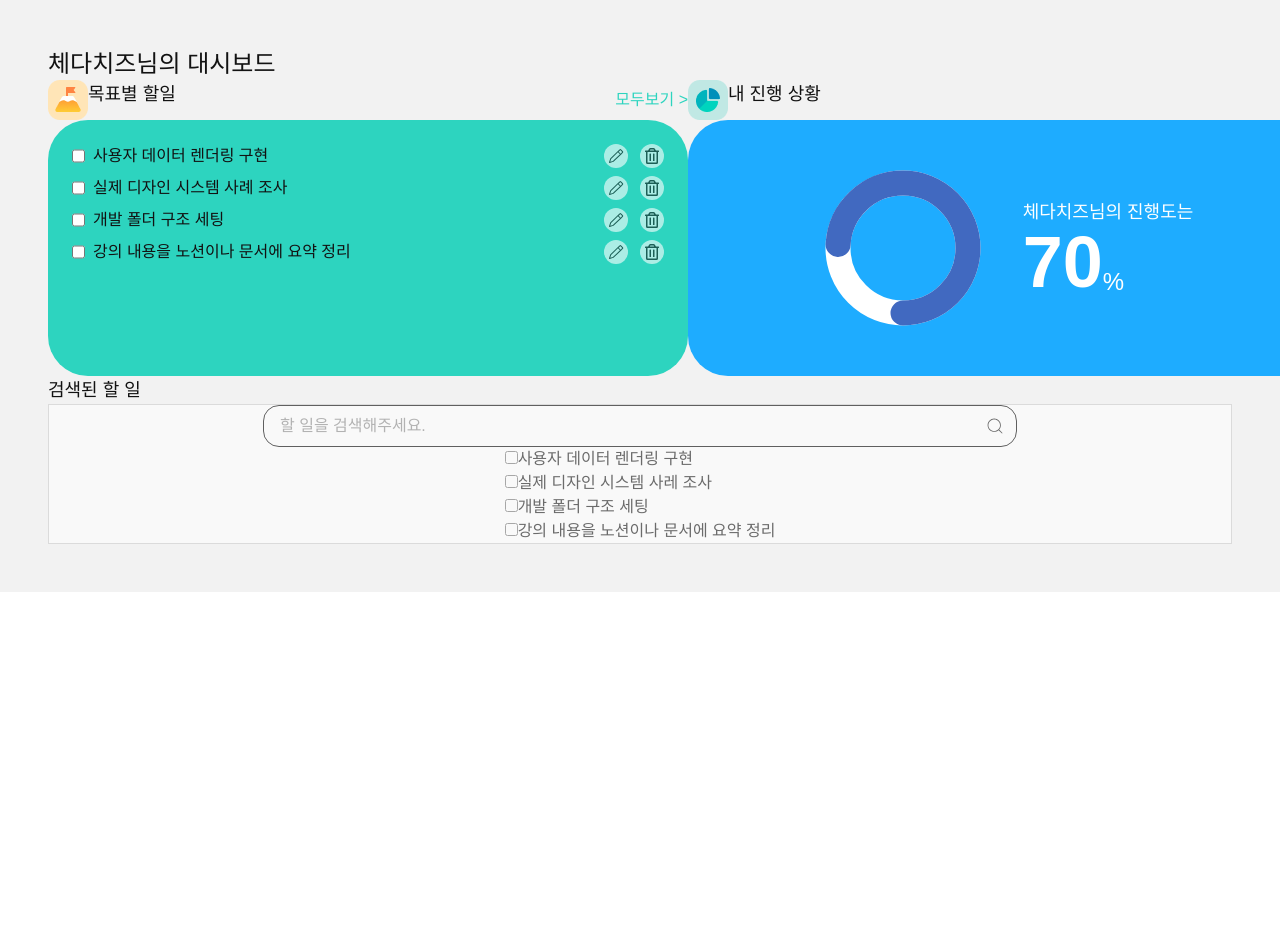
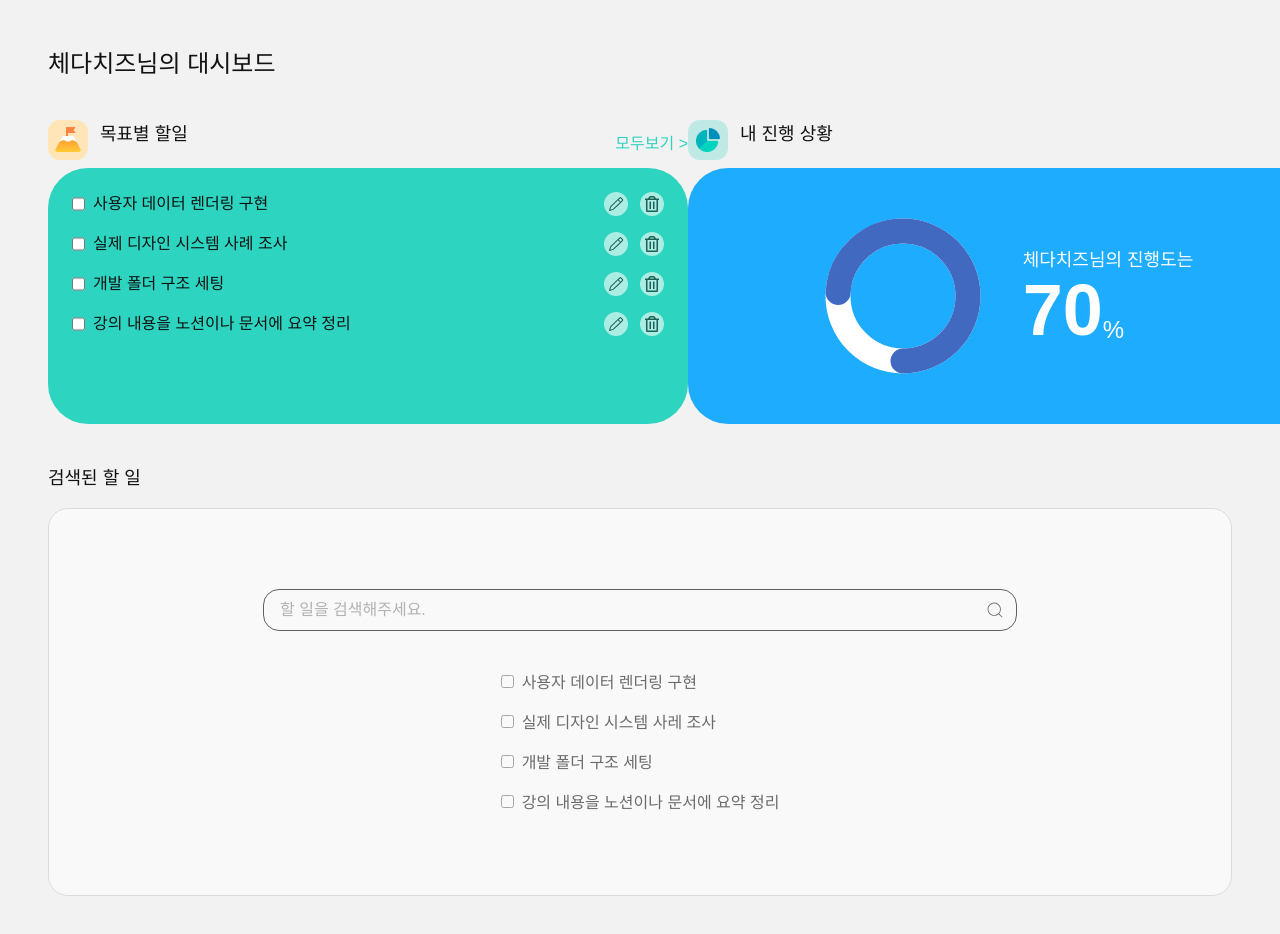
Before and after one commit to Todivo/Todivo, a Next.js app: page / in a window 1280 px wide. Shown: the top 934 px of the page. Before the commit the page ends 800 px from the top, so only its background shows below. Built offline with nearby package versions, Linux system fonts and the light colour scheme; a web font is replaced by a local one.

Commit message:
feat: 대시보드 마크업 수정 완료

```diff
--- a/src/app/components/Dashboard.tsx
+++ b/src/app/components/Dashboard.tsx
@@ -15,26 +15,27 @@ export default function Dashboard() {
 
   return (
     <>
-      <h2 className="text-2xl">체다치즈님의 대시보드</h2>
+      <h2 className="mb-10 text-2xl">체다치즈님의 대시보드</h2>
       <div className="flex items-center justify-between">
         <section>
           <div className="flex items-center justify-between">
-            <h2 className="flex text-lg">
+            <h2 className="mb-2 flex text-lg">
               <Image
                 width={40}
                 height={40}
                 src="/images/img_goal.png"
+                className="mr-3"
                 alt="목표 아이콘"
               />
               목표별 할일
             </h2>
-            <Link href="/" className="text-[#2DD4BF]">
+            <Link href="/" className="text-primary">
               모두보기 &gt;
             </Link>
           </div>
-          <div className="h-[256px] w-[640px] flex-1 rounded-[40px] bg-[#2DD4BF]">
+          <div className="h-[256px] w-[640px] flex-1 rounded-[40px] bg-primary">
             <ul className="p-6">
-              <li className="mb-2 flex">
+              <li className="mb-4 flex">
                 <input type="checkbox" className="mr-2" />
                 사용자 데이터 렌더링 구현
                 <div className="ml-auto flex gap-3">
@@ -46,7 +47,7 @@ export default function Dashboard() {
                   </button>
                 </div>
               </li>
-              <li className="mb-2 flex">
+              <li className="mb-4 flex">
                 <input type="checkbox" className="mr-2" />
                 실제 디자인 시스템 사례 조사
                 <div className="ml-auto flex gap-3">
@@ -58,7 +59,7 @@ export default function Dashboard() {
                   </button>
                 </div>
               </li>
-              <li className="mb-2 flex">
+              <li className="mb-4 flex">
                 <input type="checkbox" className="mr-2" />
                 개발 폴더 구조 세팅
                 <div className="ml-auto flex gap-3">
@@ -86,16 +87,17 @@ export default function Dashboard() {
           </div>
         </section>
         <section>
-          <h2 className="flex text-lg">
+          <h2 className="mb-2 flex text-lg">
             <Image
               width={40}
               height={40}
               src="/images/img_progress.png"
+              className="mr-3"
               alt="진행 아이콘"
             />
             내 진행 상황
           </h2>
-          <div className="flex h-[256px] w-[640px] flex-1 items-center justify-center gap-10 rounded-[40px] bg-[#1EACFF] p-6">
+          <div className="flex h-[256px] w-[640px] flex-1 items-center justify-center gap-10 rounded-[40px] bg-modal-blue p-6">
             {/* 도넛 차트 */}
             <svg
               width="160"
@@ -137,9 +139,9 @@ export default function Dashboard() {
         </section>
       </div>
       <section>
-        <h2 className="text-lg">검색된 할 일</h2>
-        <div className="flex flex-col items-center justify-center border-[1px] border-[#ccc] bg-white opacity-60">
-          <div className="relative w-[754px]">
+        <h2 className="mt-10 mb-4 text-lg">검색된 할 일</h2>
+        <div className="flex flex-col items-center justify-center rounded-[20px] border-[1px] border-[#ccc] bg-white px-4.5 py-20 opacity-60">
+          <div className="relative mb-10 w-[754px]">
             <input
               type="text"
               placeholder="할 일을 검색해주세요."
@@ -149,20 +151,20 @@ export default function Dashboard() {
           </div>
 
           <ul>
-            <li>
-              <input type="checkbox" />
+            <li className="pb-4">
+              <input type="checkbox" className="mr-2" />
               사용자 데이터 렌더링 구현
             </li>
-            <li>
-              <input type="checkbox" />
+            <li className="pb-4">
+              <input type="checkbox" className="mr-2" />
               실제 디자인 시스템 사레 조사
             </li>
-            <li>
-              <input type="checkbox" />
+            <li className="pb-4">
+              <input type="checkbox" className="mr-2" />
               개발 폴더 구조 세팅
             </li>
             <li>
-              <input type="checkbox" />
+              <input type="checkbox" className="mr-2" />
               강의 내용을 노션이나 문서에 요약 정리
             </li>
           </ul>
```
